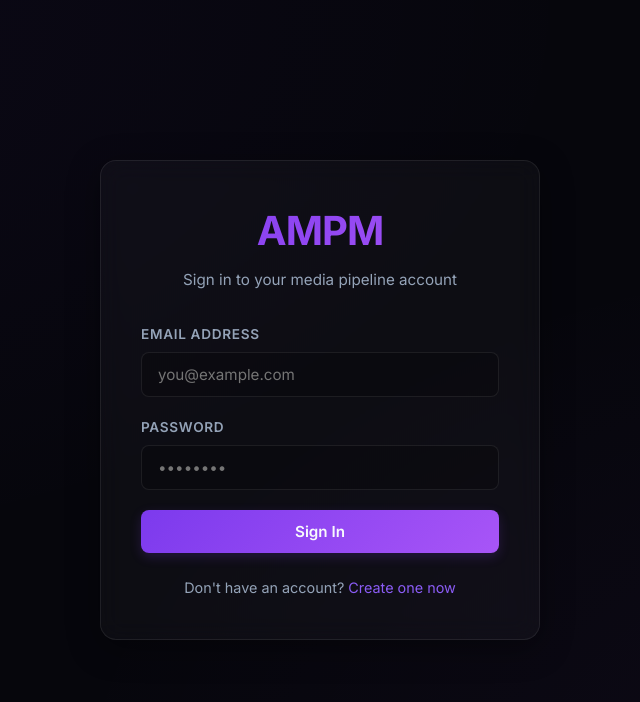
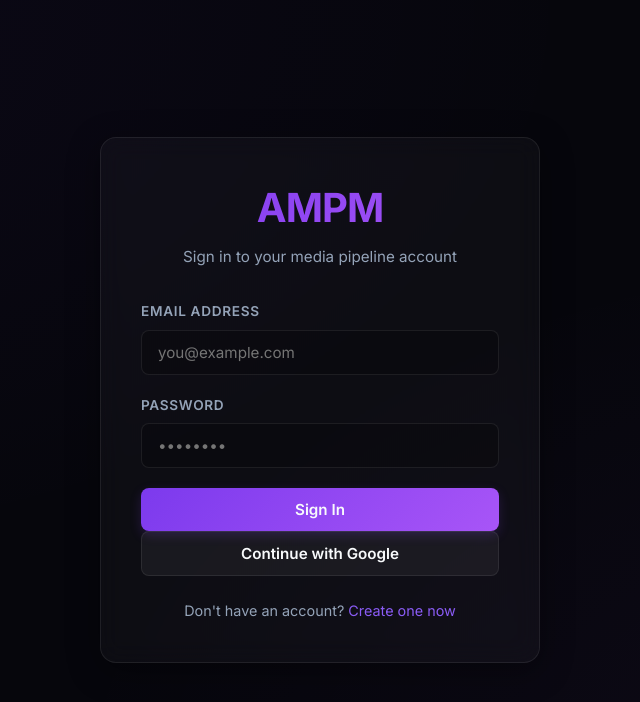
Before and after one commit to bhumitschaudhry/AMPM, a React (Vite) app in the folder client/: page /login in a window 1280 px wide. Shown: the top 702 px of the page, without its empty margins (320-960 px from the left). Built offline with nearby package versions, Linux system fonts and the light colour scheme; no server answers.

Commit message:
feat: add Clerk Google sign-in flow

```diff
--- a/client/src/App.tsx
+++ b/client/src/App.tsx
@@ -3,6 +3,7 @@
 import SignupPage from './pages/SignupPage';
 import Dashboard from './pages/Dashboard';
 import JobDetailPage from './pages/JobDetailPage';
+import ClerkCallbackPage from './pages/ClerkCallbackPage';
 
 /** Wrapper to protect routes requiring authentication. */
 function ProtectedRoute({ children }: { children: React.ReactNode }) {
@@ -18,6 +19,7 @@
     <Routes>
       <Route path="/login" element={<LoginPage />} />
       <Route path="/signup" element={<SignupPage />} />
+      <Route path="/sso-callback" element={<ClerkCallbackPage />} />
       <Route
         path="/"
         element={
--- a/client/src/main.tsx
+++ b/client/src/main.tsx
@@ -1,13 +1,26 @@
 import { StrictMode } from 'react';
 import { createRoot } from 'react-dom/client';
 import { BrowserRouter } from 'react-router-dom';
+import { ClerkProvider } from '@clerk/react';
 import App from './App';
 import './index.css';
 
+function getClerkPublishableKey() {
+  return import.meta.env.VITE_CLERK_PUBLISHABLE_KEY;
+}
+
+const app = (
+  <BrowserRouter>
+    <App />
+  </BrowserRouter>
+);
+
 createRoot(document.getElementById('root')!).render(
   <StrictMode>
-    <BrowserRouter>
-      <App />
-    </BrowserRouter>
+    {getClerkPublishableKey() ? (
+      <ClerkProvider publishableKey={getClerkPublishableKey()}>{app}</ClerkProvider>
+    ) : (
+      app
+    )}
   </StrictMode>
 );
--- /dev/null
+++ b/client/src/pages/ClerkCallbackPage.tsx
@@ -0,0 +1,85 @@
+import { useEffect, useState } from 'react';
+import { AuthenticateWithRedirectCallback, useAuth } from '@clerk/react';
+import { Navigate, useNavigate } from 'react-router-dom';
+import api from '../api';
+
+const callbackErrorMessage = 'Could not complete Google sign-in. Please try again.';
+
+function getClerkPublishableKey() {
+  return import.meta.env.VITE_CLERK_PUBLISHABLE_KEY;
+}
+
+/** Complete the Clerk redirect and exchange the Clerk token for AMPM tokens. */
+function ClerkCallbackContent() {
+  const { isLoaded, isSignedIn, getToken } = useAuth();
+  const navigate = useNavigate();
+  const [error, setError] = useState<string | null>(null);
+
+  useEffect(() => {
+    if (!isLoaded || !isSignedIn) {
+      return;
+    }
+
+    let isCancelled = false;
+
+    async function exchangeClerkToken() {
+      try {
+        const clerkToken = await getToken();
+        if (!clerkToken) {
+          throw new Error(callbackErrorMessage);
+        }
+
+        const response = await api.post(
+          '/auth/clerk',
+          {},
+          {
+            headers: {
+              Authorization: `Bearer ${clerkToken}`,
+            },
+          }
+        );
+
+        if (isCancelled) {
+          return;
+        }
+
+        const { accessToken, refreshToken } = response.data;
+        localStorage.setItem('ampm_access_token', accessToken);
+        localStorage.setItem('ampm_refresh_token', refreshToken);
+        navigate('/');
+      } catch (err: any) {
+        if (isCancelled) {
+          return;
+        }
+
+        setError(err.response?.data?.error || err.message || callbackErrorMessage);
+      }
+    }
+
+    void exchangeClerkToken();
+
+    return () => {
+      isCancelled = true;
+    };
+  }, [getToken, isLoaded, isSignedIn, navigate]);
+
+  return (
+    <div className="auth-container">
+      <div className="auth-card">
+        <AuthenticateWithRedirectCallback />
+        <h1 className="brand-title">AMPM</h1>
+        <p className="auth-subtitle">Completing Google sign-in...</p>
+        {error && <div className="error-banner">{error}</div>}
+      </div>
+    </div>
+  );
+}
+
+/** Guard the Clerk callback route when Clerk is not configured in this client. */
+export default function ClerkCallbackPage() {
+  if (!getClerkPublishableKey()) {
+    return <Navigate to="/login" replace />;
+  }
+
+  return <ClerkCallbackContent />;
+}
--- a/client/src/pages/LoginPage.tsx
+++ b/client/src/pages/LoginPage.tsx
@@ -1,16 +1,142 @@
 import React, { useState } from 'react';
 import { useNavigate, Link } from 'react-router-dom';
+import { useSignIn } from '@clerk/react';
 import api from '../api';
 
-export default function LoginPage() {
+function getClerkPublishableKey() {
+  return import.meta.env.VITE_CLERK_PUBLISHABLE_KEY;
+}
+
+type LoginCardProps = {
+  error: string | null;
+  email: string;
+  password: string;
+  isLoading: boolean;
+  isGoogleLoading: boolean;
+  isGoogleEnabled: boolean;
+  onEmailChange: (value: string) => void;
+  onPasswordChange: (value: string) => void;
+  onSubmit: (event: React.FormEvent) => Promise<void>;
+  onGoogleSignIn: () => Promise<void>;
+};
+
+/** Show the shared login card with local and Google sign-in actions. */
+function LoginCard({
+  error,
+  email,
+  password,
+  isLoading,
+  isGoogleLoading,
+  isGoogleEnabled,
+  onEmailChange,
+  onPasswordChange,
+  onSubmit,
+  onGoogleSignIn,
+}: LoginCardProps) {
+  const isGoogleDisabled = isLoading || isGoogleLoading || !isGoogleEnabled;
+
+  return (
+    <div className="auth-container">
+      <div className="auth-card">
+        <h1 className="brand-title">AMPM</h1>
+        <p className="auth-subtitle">Sign in to your media pipeline account</p>
+
+        {error && <div className="error-banner">{error}</div>}
+
+        <form onSubmit={onSubmit} className="auth-form">
+          <div className="form-group">
+            <label htmlFor="email">Email Address</label>
+            <input
+              id="email"
+              type="email"
+              value={email}
+              onChange={(event) => onEmailChange(event.target.value)}
+              placeholder="you@example.com"
+              disabled={isLoading}
+              required
+            />
+          </div>
+
+          <div className="form-group">
+            <label htmlFor="password">Password</label>
+            <input
+              id="password"
+              type="password"
+              value={password}
+              onChange={(event) => onPasswordChange(event.target.value)}
+              placeholder="••••••••"
+              disabled={isLoading}
+              required
+            />
+          </div>
+
+          <button type="submit" className="btn btn-primary" disabled={isLoading}>
+            {isLoading ? 'Signing In...' : 'Sign In'}
+          </button>
+        </form>
+
+        <button
+          type="button"
+          className="btn btn-secondary"
+          disabled={isGoogleDisabled}
+          onClick={() => void onGoogleSignIn()}
+        >
+          {isGoogleLoading ? 'Redirecting to Google...' : 'Continue with Google'}
+        </button>
+
+        {!isGoogleEnabled && (
+          <p>Google sign-in is unavailable until Clerk is configured.</p>
+        )}
+
+        <p className="auth-footer">
+          Don't have an account? <Link to="/signup">Create one now</Link>
+        </p>
+      </div>
+    </div>
+  );
+}
+
+/** Provide the existing email/password login flow when Clerk is disabled. */
+function LocalLoginPage() {
+  return <LoginPageContent isGoogleEnabled={false} onGoogleSignIn={async () => undefined} />;
+}
+
+/** Provide the Google redirect action when Clerk is configured. */
+function ClerkLoginPage() {
+  const { fetchStatus, signIn } = useSignIn();
+
+  async function handleGoogleSignIn() {
+    if (fetchStatus === 'fetching') {
+      return;
+    }
+
+    await signIn.sso({
+      strategy: 'oauth_google',
+      redirectUrl: '/sso-callback',
+      redirectCallbackUrl: '/sso-callback',
+    });
+  }
+
+  return <LoginPageContent isGoogleEnabled={fetchStatus !== 'fetching'} onGoogleSignIn={handleGoogleSignIn} />;
+}
+
+/** Handle the local password login flow and shared error state. */
+function LoginPageContent({
+  isGoogleEnabled,
+  onGoogleSignIn,
+}: {
+  isGoogleEnabled: boolean;
+  onGoogleSignIn: () => Promise<void>;
+}) {
   const [email, setEmail] = useState('');
   const [password, setPassword] = useState('');
   const [error, setError] = useState<string | null>(null);
   const [isLoading, setIsLoading] = useState(false);
+  const [isGoogleLoading, setIsGoogleLoading] = useState(false);
   const navigate = useNavigate();
 
-  async function handleSubmit(e: React.FormEvent) {
-    e.preventDefault();
+  async function handleSubmit(event: React.FormEvent) {
+    event.preventDefault();
     if (!email || !password) {
       setError('Please enter both email and password.');
       return;
@@ -28,57 +154,46 @@
     } catch (err: any) {
       setError(
         err.response?.data?.error ||
-        'Could not log in. Check your credentials and database connection.'
+          'Could not log in. Check your credentials and database connection.'
       );
     } finally {
       setIsLoading(false);
     }
   }
 
+  async function handleGoogleSignIn() {
+    setIsGoogleLoading(true);
+    setError(null);
+
+    try {
+      await onGoogleSignIn();
+    } catch (err: any) {
+      setError(err.message || 'Could not start Google sign-in. Please try again.');
+      setIsGoogleLoading(false);
+    }
+  }
+
   return (
-    <div className="auth-container">
-      <div className="auth-card">
-        <h1 className="brand-title">AMPM</h1>
-        <p className="auth-subtitle">Sign in to your media pipeline account</p>
-
-        {error && <div className="error-banner">{error}</div>}
-
-        <form onSubmit={handleSubmit} className="auth-form">
-          <div className="form-group">
-            <label htmlFor="email">Email Address</label>
-            <input
-              id="email"
-              type="email"
-              value={email}
-              onChange={(e) => setEmail(e.target.value)}
-              placeholder="you@example.com"
-              disabled={isLoading}
-              required
-            />
-          </div>
-
-          <div className="form-group">
-            <label htmlFor="password">Password</label>
-            <input
-              id="password"
-              type="password"
-              value={password}
-              onChange={(e) => setPassword(e.target.value)}
-              placeholder="••••••••"
-              disabled={isLoading}
-              required
-            />
-          </div>
-
-          <button type="submit" className="btn btn-primary" disabled={isLoading}>
-            {isLoading ? 'Signing In...' : 'Sign In'}
-          </button>
-        </form>
-
-        <p className="auth-footer">
-          Don't have an account? <Link to="/signup">Create one now</Link>
-        </p>
-      </div>
-    </div>
+    <LoginCard
+      error={error}
+      email={email}
+      password={password}
+      isLoading={isLoading}
+      isGoogleLoading={isGoogleLoading}
+      isGoogleEnabled={isGoogleEnabled}
+      onEmailChange={setEmail}
+      onPasswordChange={setPassword}
+      onSubmit={handleSubmit}
+      onGoogleSignIn={handleGoogleSignIn}
+    />
   );
 }
+
+/** Render the right login experience for the current Clerk configuration. */
+export default function LoginPage() {
+  if (!getClerkPublishableKey()) {
+    return <LocalLoginPage />;
+  }
+
+  return <ClerkLoginPage />;
+}
```
Also changed, not shown: 2 other files (tests, documents, lock files or other folders).
